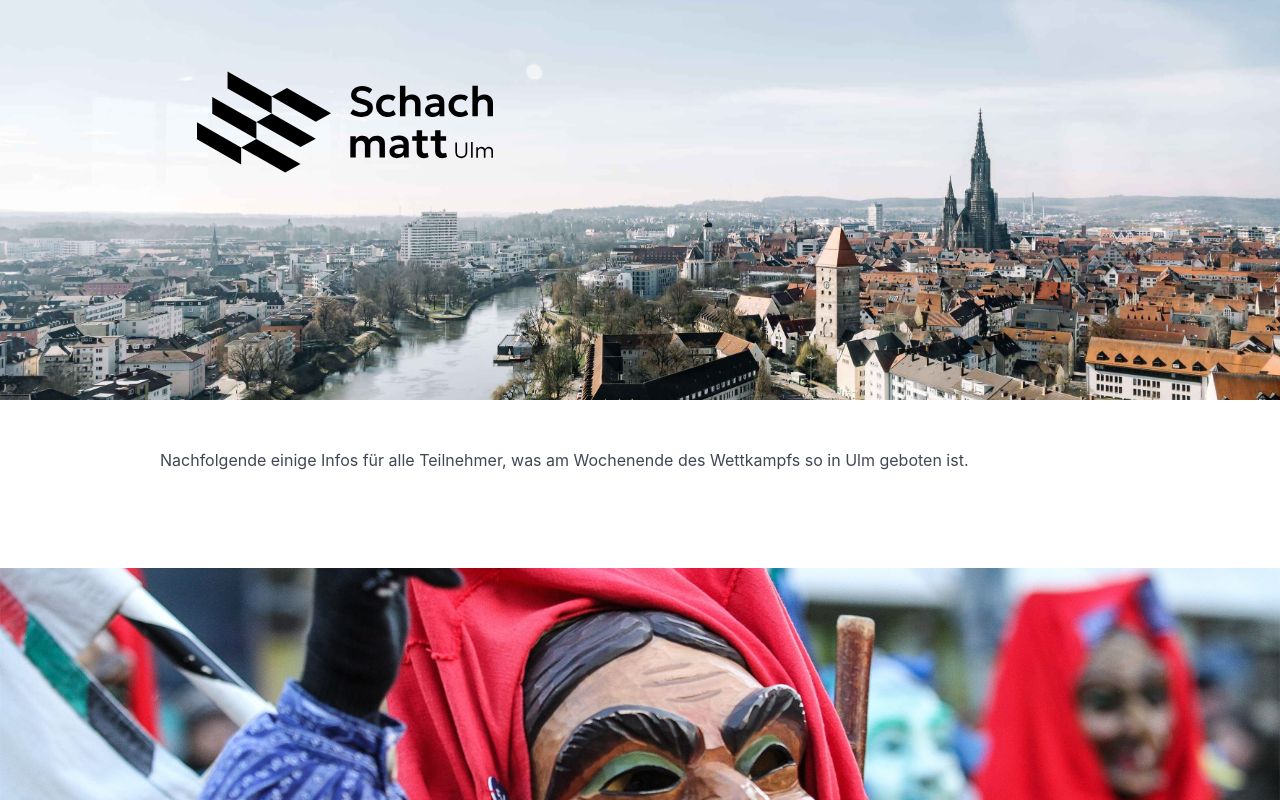
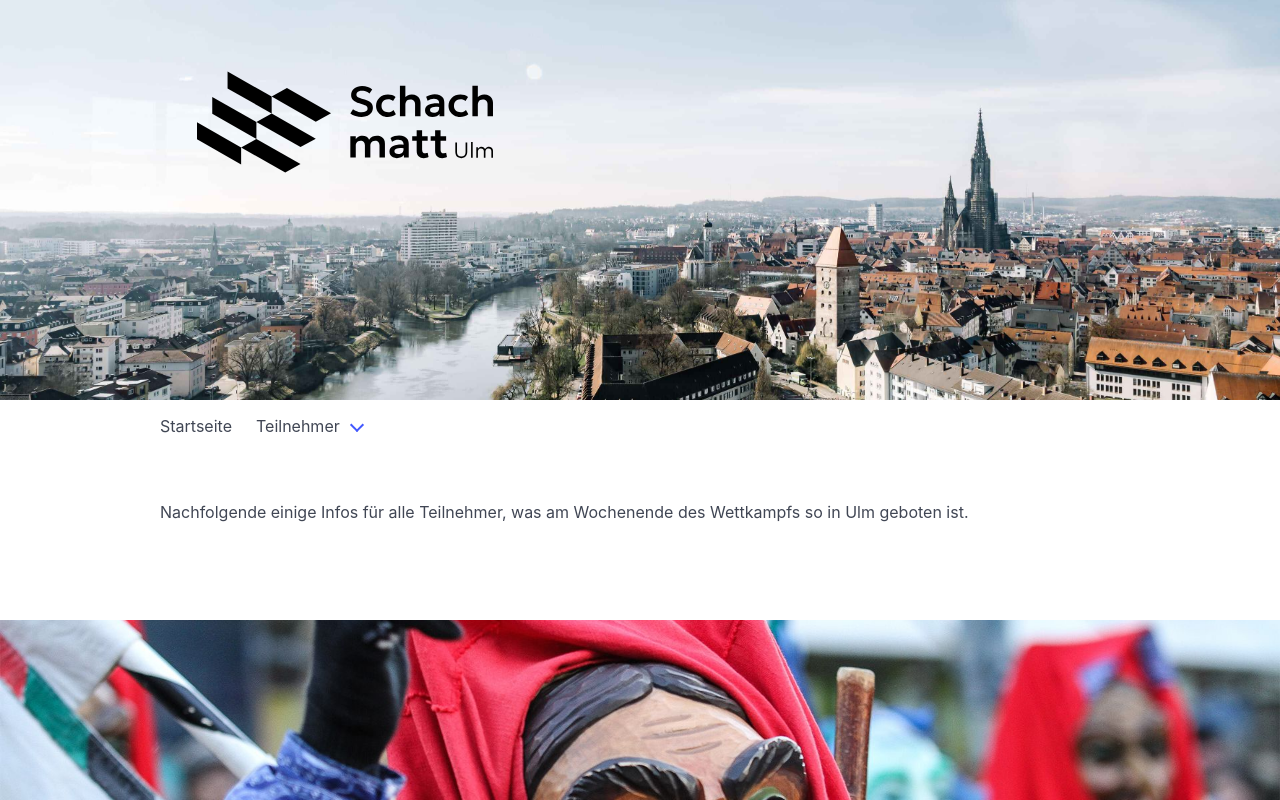
Before and after one commit to steffkes/schachmatt-ulm, a Nuxt app: page /teilnehmer/infos in a window 1280 px wide. Shown: the top 800 px of the page. Built offline with nearby package versions, Linux system fonts and the light colour scheme; no server answers.

Commit message:
add initial navigation

```diff
--- a/app.vue
+++ b/app.vue
@@ -37,6 +37,42 @@
     style="position: fixed; right: 0px; bottom: 0px"
     ><img src="/qr-code.svg" style="opacity: 0.1; height: 20px; margin: 10px"
   /></a>
+
+  <div class="container is-max-desktop">
+    <nav class="navbar" role="navigation" aria-label="main navigation">
+      <div class="navbar-brand">
+        <a
+          role="button"
+          class="navbar-burger"
+          :class="{ 'is-active': activeNavbar }"
+          aria-label="menu"
+          aria-expanded="false"
+          @click="toggleNavbar"
+        >
+          <span aria-hidden="true"></span>
+          <span aria-hidden="true"></span>
+          <span aria-hidden="true"></span>
+          <span aria-hidden="true"></span>
+        </a>
+      </div>
+
+      <div class="navbar-menu" :class="{ 'is-active': activeNavbar }">
+        <div class="navbar-start">
+          <a href="/" class="navbar-item"> Startseite </a>
+
+          <div class="navbar-item has-dropdown is-hoverable">
+            <a class="navbar-link"> Teilnehmer </a>
+
+            <div class="navbar-dropdown">
+              <a href="/teilnehmer/infos" class="navbar-item">
+                Informationen
+              </a>
+            </div>
+          </div>
+        </div>
+      </div>
+    </nav>
+  </div>
 
   <NuxtPage />
 
@@ -103,6 +139,9 @@ const { event, formattedDate } = await useEvent();
 
 const activeModal = ref(false);
 
+const activeNavbar = ref(false);
+const toggleNavbar = () => (activeNavbar.value = !activeNavbar.value);
+
 useSeoMeta({
   description:
     "Feuerwehr-Treppenlauf im K.O.-System (" +
```
